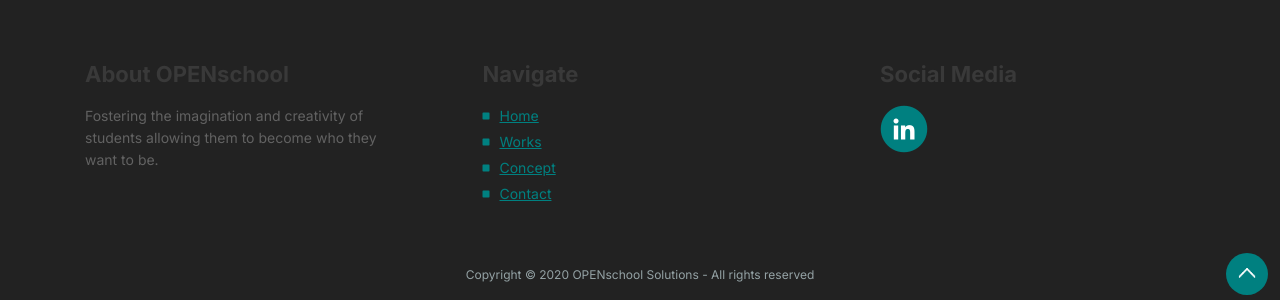
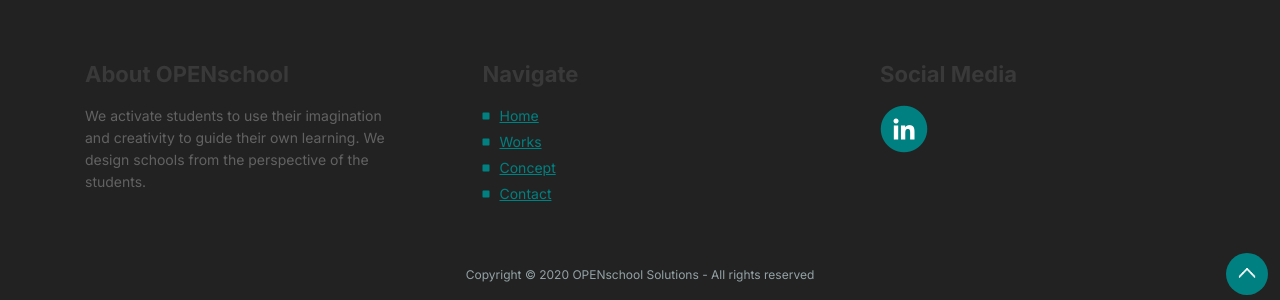
Before and after one commit to openschoolsolutions/openschoolsolutions.github.io, a Jekyll site: the page built from index.html, in a window 1280 px wide and 1400 px high, scrolled down 1846 px. Shown: the part 1093-1393 px from the top of the window. Built offline with Jekyll 4.4.1, drawn with Linux system fonts in a browser that asks for light colours.

Commit message:
Updating footer.

```diff
--- a/assets2/css/styles.css
+++ b/assets2/css/styles.css
@@ -1469,7 +1469,7 @@ input[type='checkbox'] {
 	background-color: #222222;
 }
 
-footer * {
+footer > * {
 	color: #c4d8dc;
 }
 
--- a/index.html
+++ b/index.html
@@ -235,7 +235,7 @@ layout: default
 			<div class="col-md-4">
 				<div class="footer-col">
 					<h4>About OPENschool</h4>
-					<p>Fostering the imagination and creativity of students allowing them to become who they want to be.</p>
+					<p>We activate students to use their imagination and creativity to guide their own learning. We design schools from the perspective of the students.</p>
 				</div>
 			</div> <!-- end of col -->
 			<div class="col-md-4">
```
